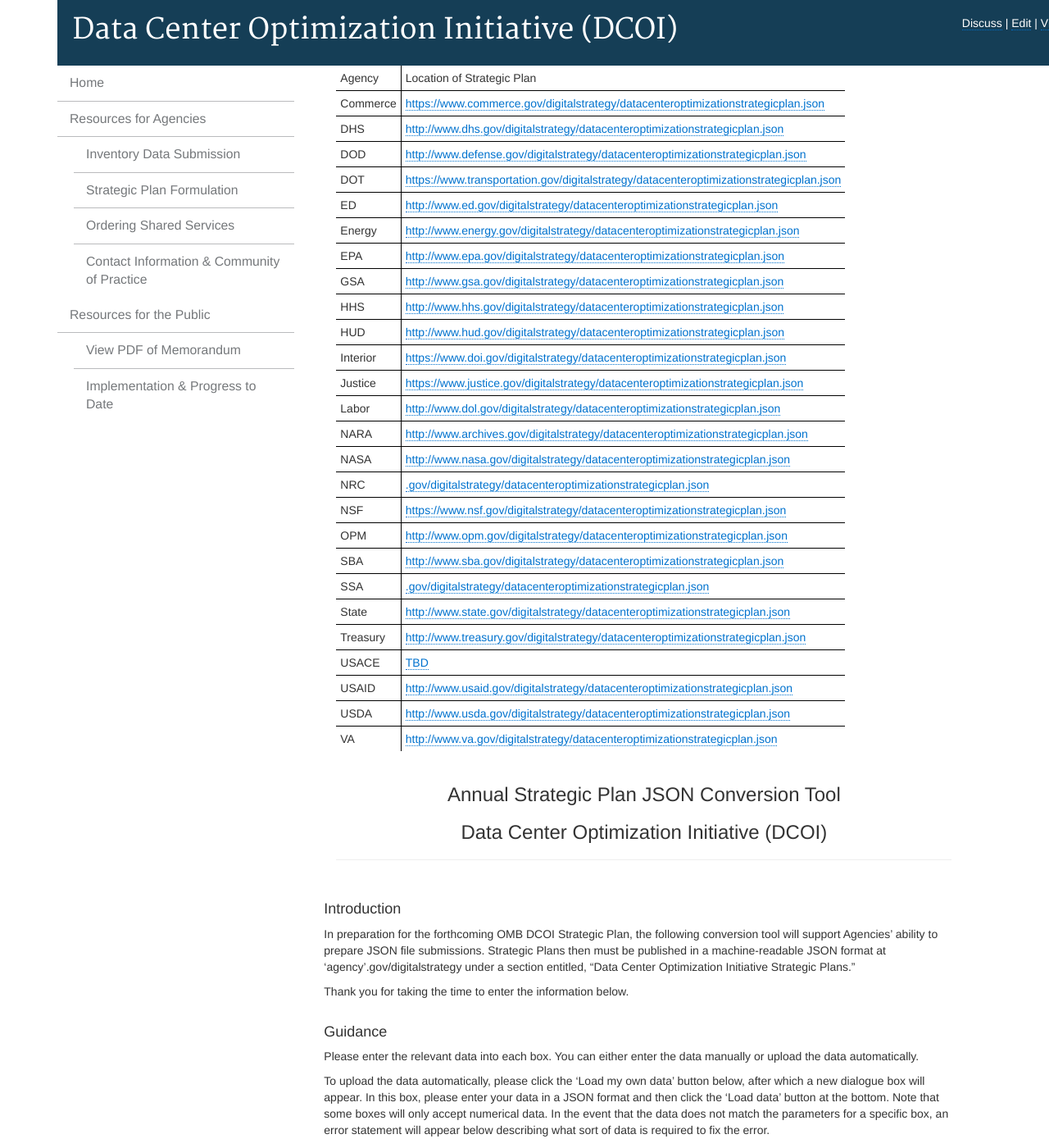
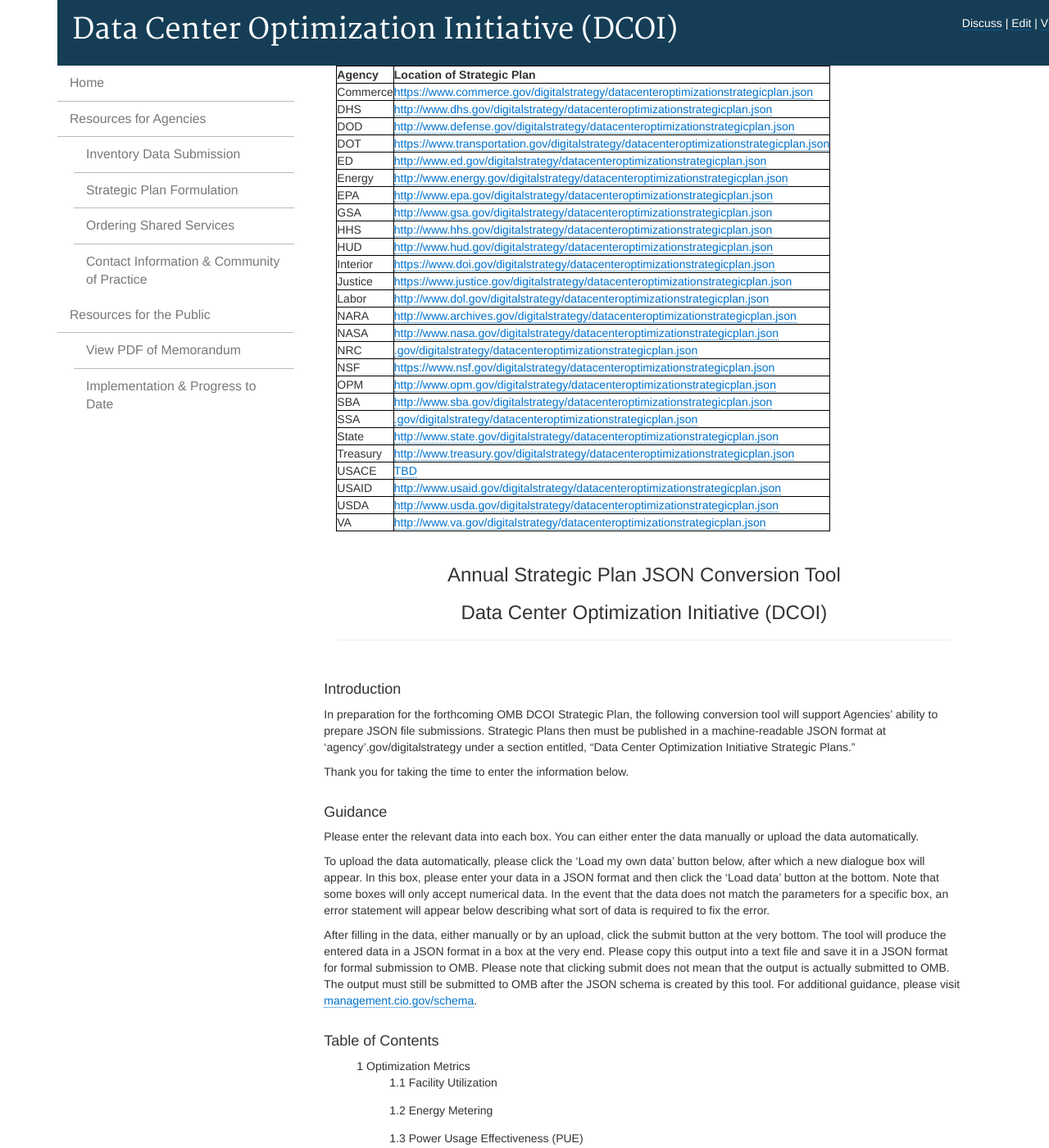
Before and after one commit to ydave-reisys/datacenters, a Jekyll site: the page built from pages/strategic-plan.html, in a window 1280 px wide and 1400 px high. Shown: the whole window at 82% size. Built offline with Jekyll 4.4.1, drawn with Linux system fonts in a browser that asks for light colours; nearby versions of some CDN libraries; Markdown is read by kramdown in place of the engine named in the settings; a script that is not in the unit is left out.

Commit message:
test tables contact information page

```diff
--- a/assets/css/styles.scss
+++ b/assets/css/styles.scss
@@ -79,7 +79,7 @@
 }
 
 /** Table Structure */
-/*table {
+table {
     border-collapse:collapse;
     border-spacing:0;
     border:1px solid black;
@@ -94,7 +94,7 @@
 }
 
 th {border: 1px solid black;
-    padding:5px;}/*
+    padding:5px;}
 
 /** Overall structure, desktop and mobile */
 
@@ -370,7 +370,7 @@
   width:400px;
   height:260px;
 }
-  table.contact-info {
+  /*table.contact-info {
     border-collapse: collapse !important;
   }
   table td, table th {
@@ -396,4 +396,4 @@
   table tr td:last-child,
   table tr th:last-child {
     border-right: 0 !important;
-  }
+  }*/
```
